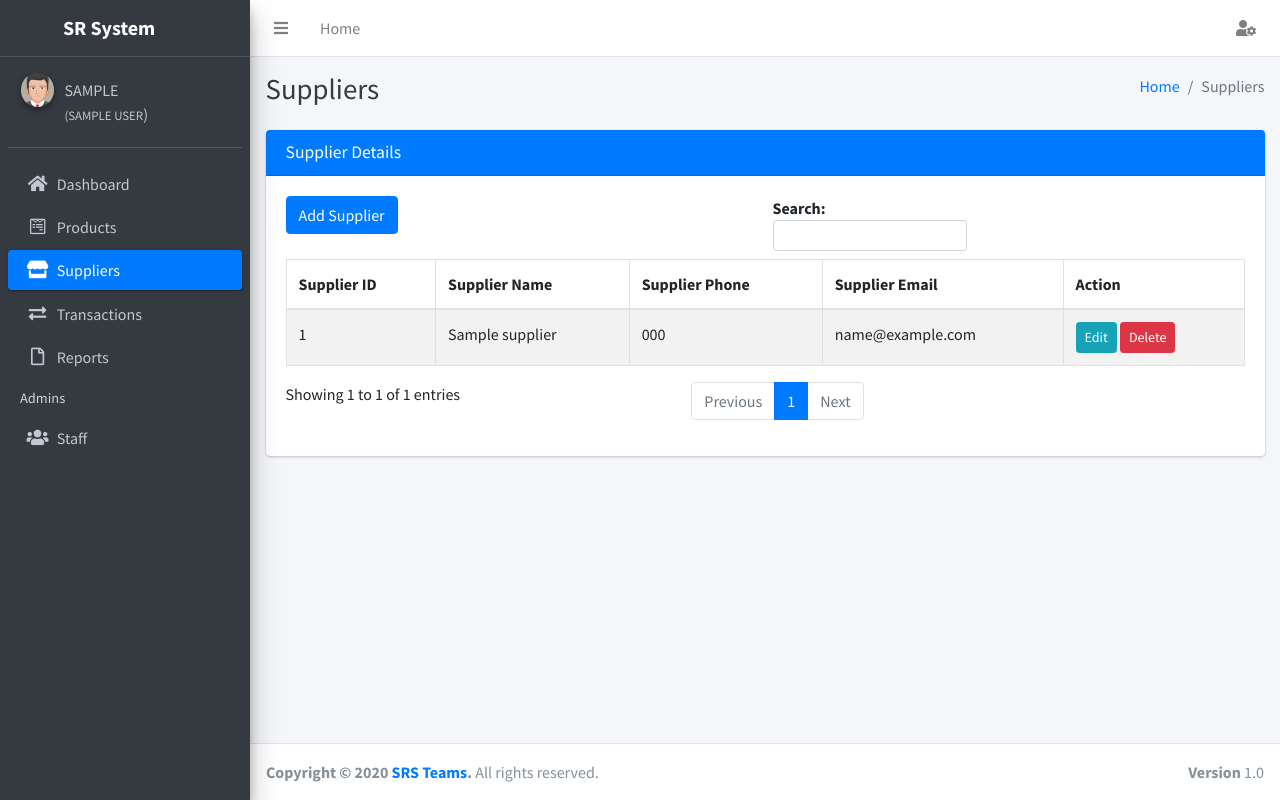
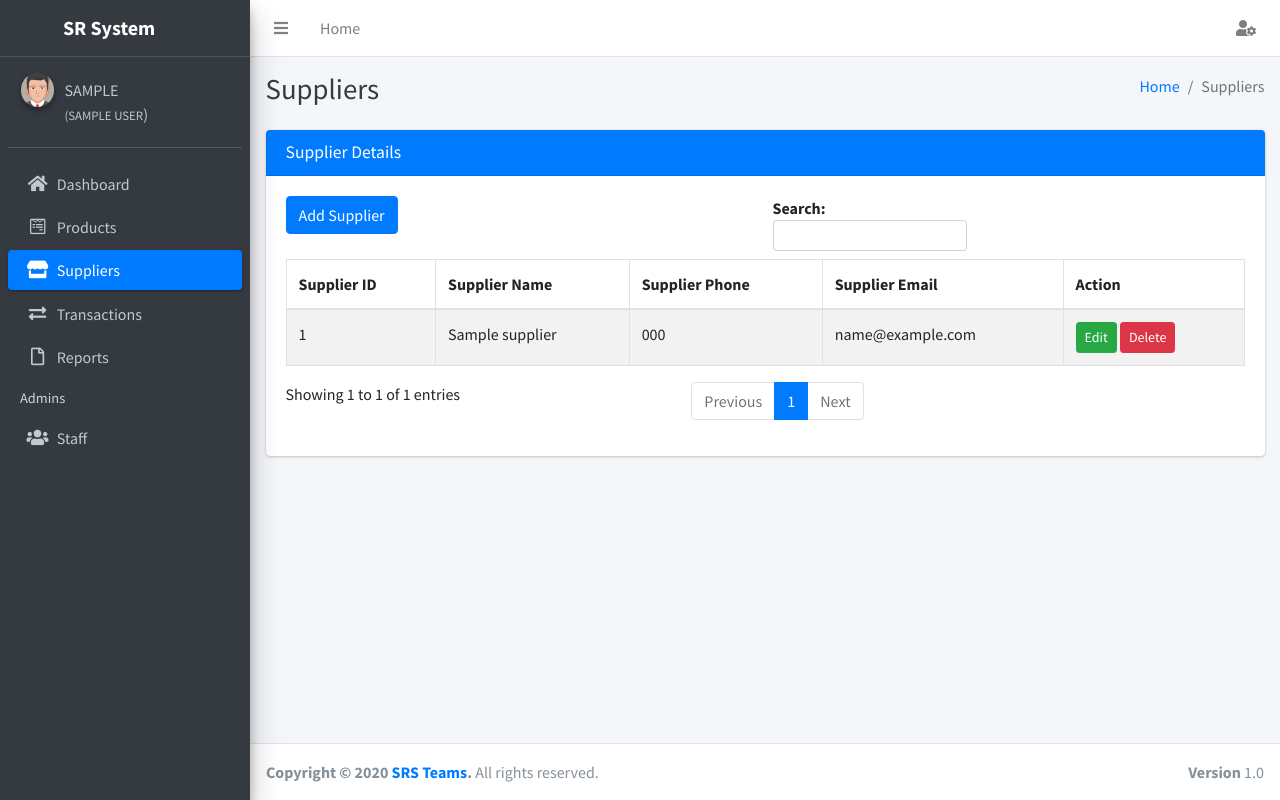
Before and after one commit to nooraiman/Sales-Record-System, a PHP site: page /suppliers/ in a window 1280 px wide. Run offline with PHP 8.4, Linux system fonts and the light colour scheme; a user stored in the database is signed in; tables that the repository leaves empty hold one stand-in row (values such as "Sample post"); some libraries are stand-ins or nearby versions.

Commit message:
Change button colour

```diff
--- a/suppliers/index.php
+++ b/suppliers/index.php
@@ -64,8 +64,8 @@ include '../includes/header.php';
                                             <td><?php echo $row['su_phone'];?></td>
                                             <td><?php echo $row['su_email'];?></td>
                                             <td>
-                                                <button class="edit btn btn-sm btn-info" value="<?php echo $row['su_id'];?>">Edit</button>
-                                                <a href="suppliers.php?deleteSupplier&id=<?php echo $row['su_id'];?>"><button class="btn btn-sm btn-danger">Delete</button></a>
+                                                <button class = "edit btn btn-sm btn-success" value="<?php echo $row['su_id'];?>">Edit</button>
+                                                <a href = "suppliers.php?deleteSupplier&id=<?php echo $row['su_id'];?>"><button class="btn btn-sm btn-danger">Delete</button></a>
                                             </td>
                                         </tr>
                                         <?php
```
